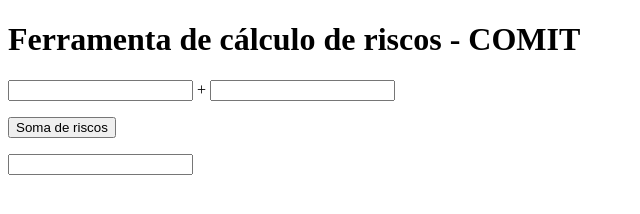
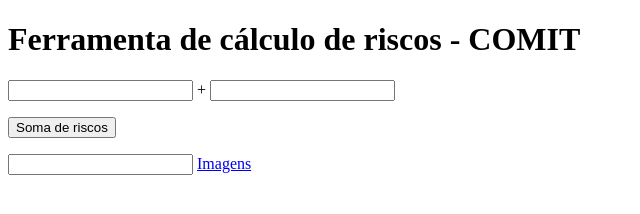
Before and after one commit to MSC-LIT/MSC-LIT.github.io, a plain HTML site: page index.html in a window 1280 px wide. Shown: the full height of the page, 0-640 px from the left. Drawn offline with Linux system fonts and the light colour scheme.

Commit message:
Update index.html

```diff
--- a/index.html
+++ b/index.html
@@ -24,6 +24,6 @@
         document.getElementById("sum").value = sum;
     }
 </script>
-
+ <a href="file://///msc13\imagens">Imagens </a>
 </body>
 </html>
```
